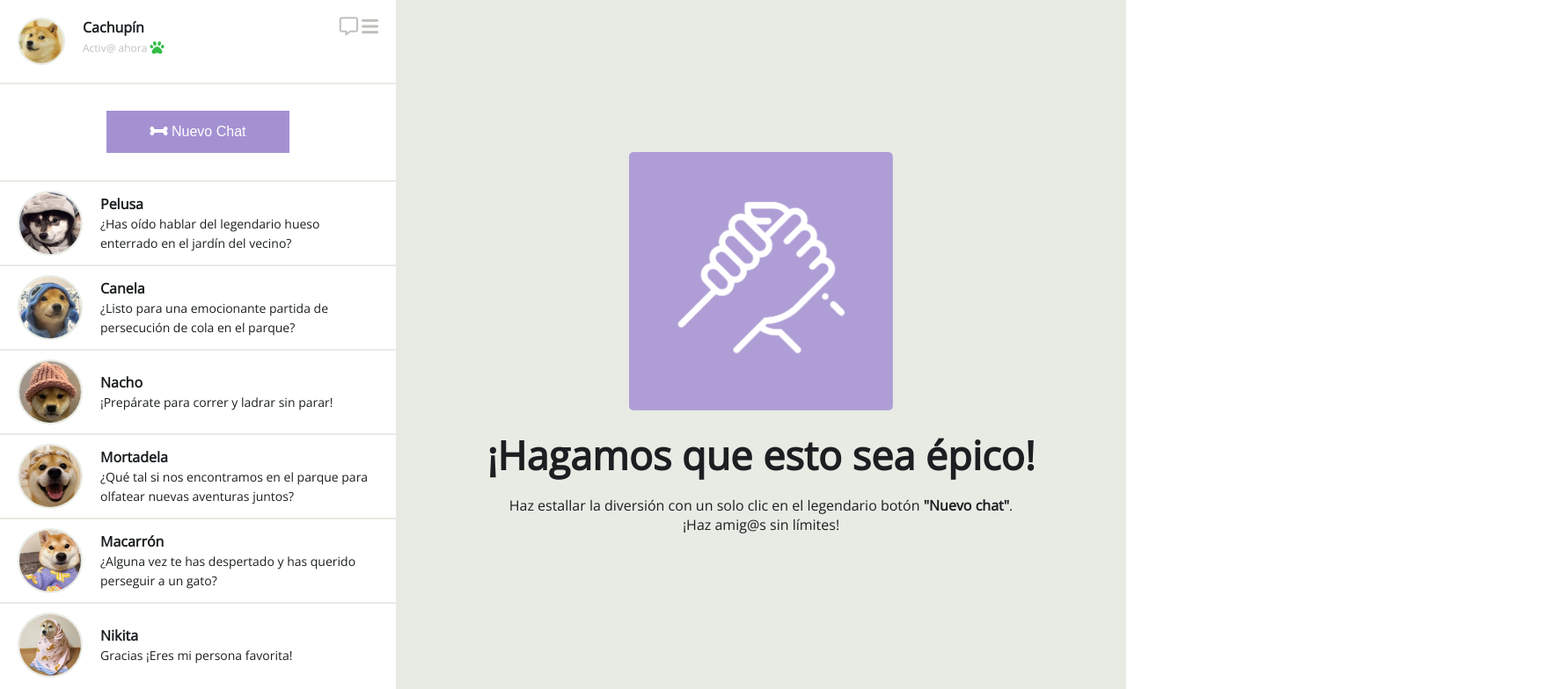
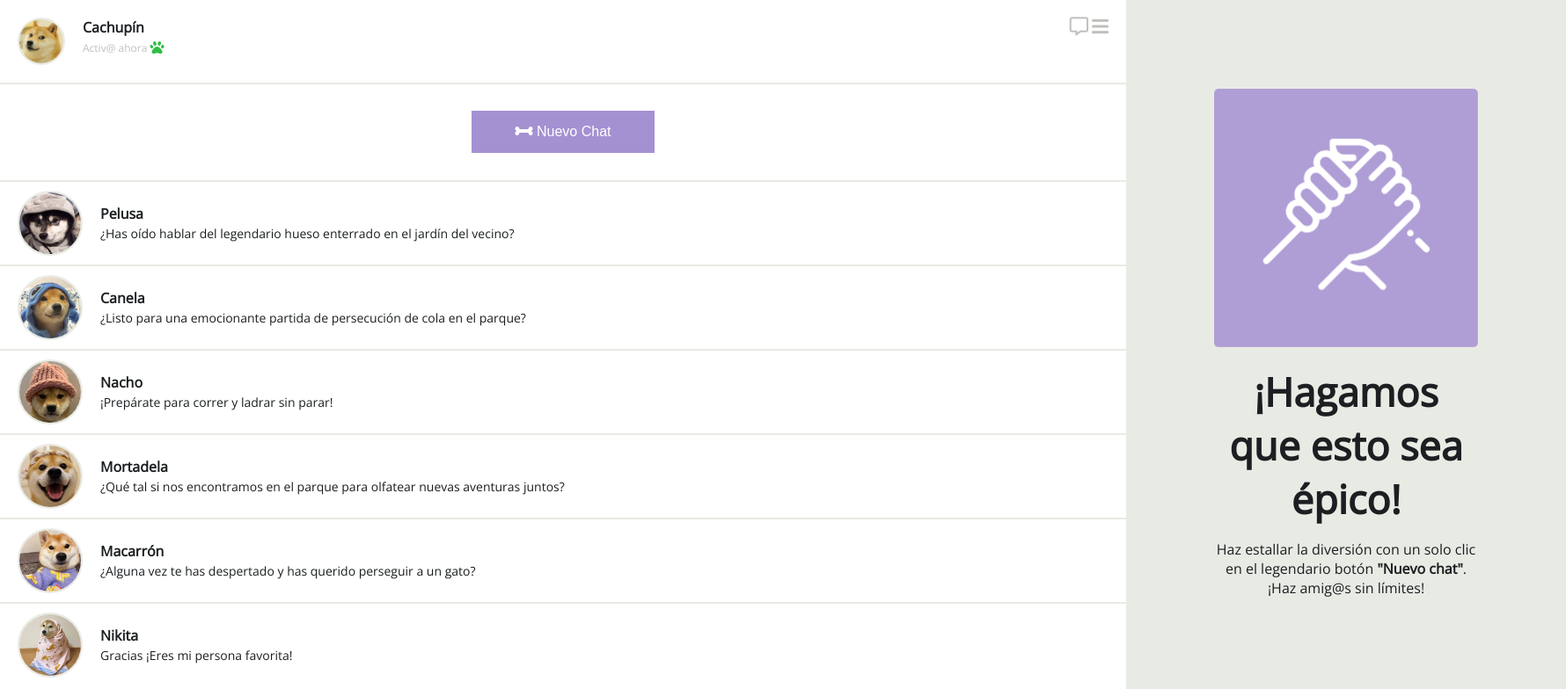
Before and after one commit to elbenjaz/fsjs-mensajeria, a plain HTML site: page index.html in a window 1280 px wide. Shown: the top 784 px of the page at 88% size, 1780 px wide, since content can reach past the window. Drawn offline with nearby package versions, Linux system fonts and the light colour scheme.

Commit message:
contactos min-width 100%

```diff
--- a/assets/css/style.css
+++ b/assets/css/style.css
@@ -14,7 +14,7 @@ main {
     display: flex;
     flex: 0 0 30%;
     flex-direction: column;
-    min-width: 450px;
+    min-width: 100%;
 }
 #contactos #menu {
     display: flex;
```
